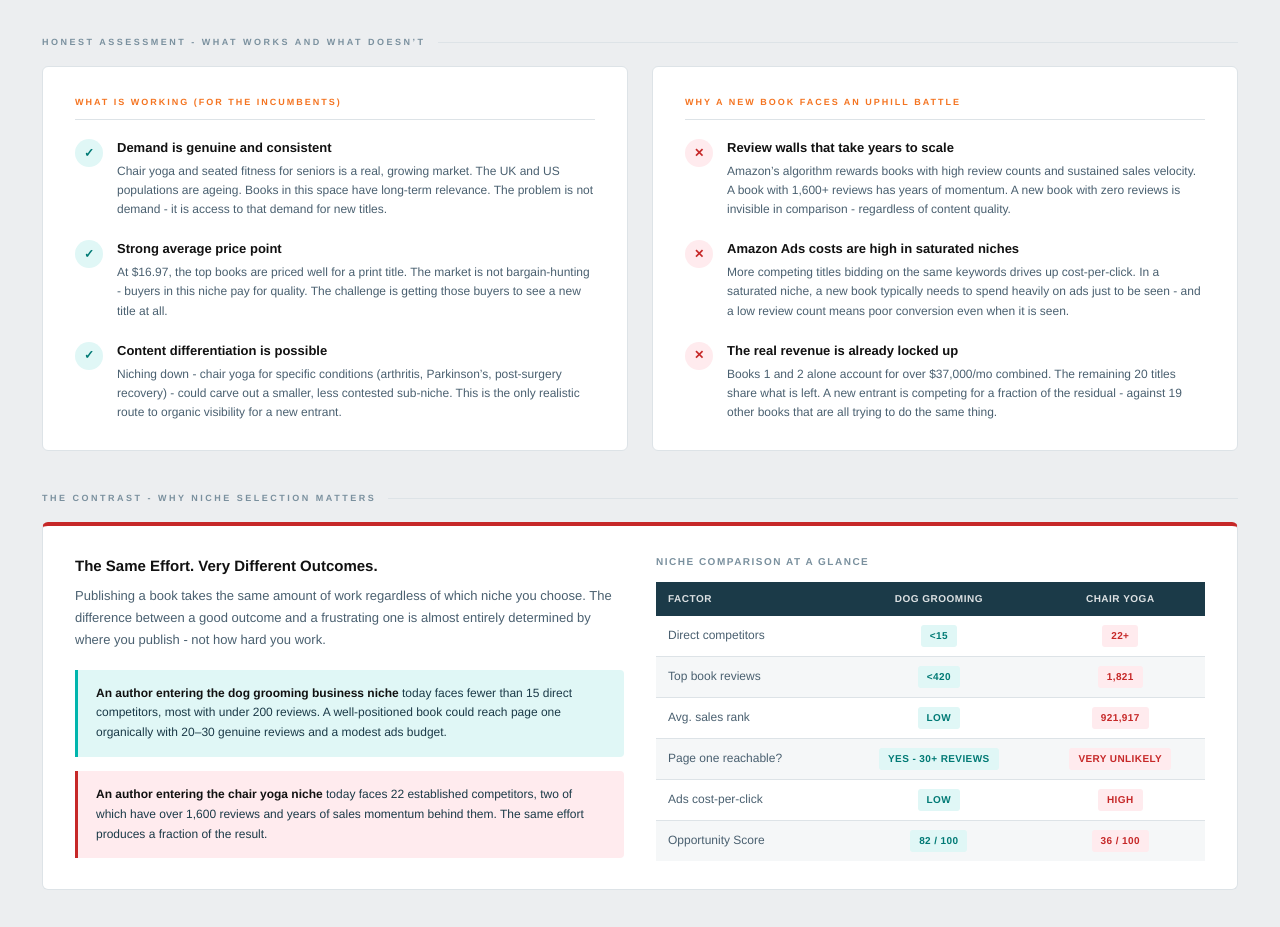
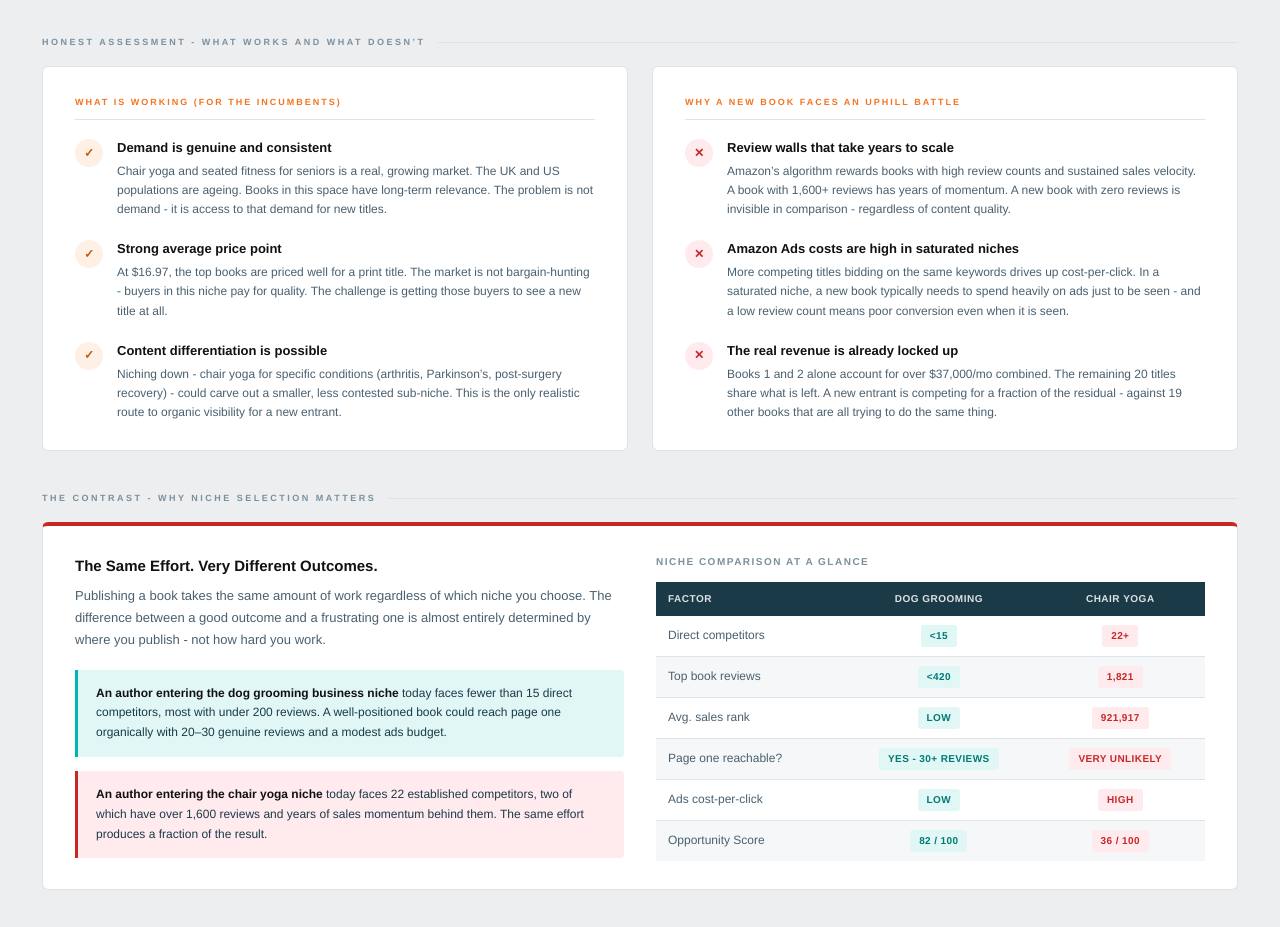
Before and after one commit to johnhones/kdp-chair-yoga-example, a plain HTML site: page index.html in a window 1280 px wide. Shown: the part 1740-2667 px from the top of the page. Drawn offline with Linux system fonts and the light colour scheme.

Commit message:
Update dashboard — 2026-06-16 15:09

```diff
--- a/index.html
+++ b/index.html
@@ -1,4 +1,4 @@
-<!DOCTYPE html><!-- build:20260616121015 -->
+<!DOCTYPE html><!-- build:20260616140620 -->
 <html lang="en">
 <head>
 <meta charset="UTF-8">
@@ -323,21 +323,21 @@
   <div class="card">
     <div class="card-hdr">What Is Working (For the Incumbents)</div>
     <div class="item">
-      <div class="item-icon icon-teal">&#10003;</div>
+      <div class="item-icon icon-orange">&#10003;</div>
       <div>
         <div class="item-t">Demand is genuine and consistent</div>
         <div class="item-b">Chair yoga and seated fitness for seniors is a real, growing market. The UK and US populations are ageing. Books in this space have long-term relevance. The problem is not demand - it is access to that demand for new titles.</div>
       </div>
     </div>
     <div class="item">
-      <div class="item-icon icon-teal">&#10003;</div>
+      <div class="item-icon icon-orange">&#10003;</div>
       <div>
         <div class="item-t">Strong average price point</div>
         <div class="item-b">At $16.97, the top books are priced well for a print title. The market is not bargain-hunting - buyers in this niche pay for quality. The challenge is getting those buyers to see a new title at all.</div>
       </div>
     </div>
     <div class="item">
-      <div class="item-icon icon-teal">&#10003;</div>
+      <div class="item-icon icon-orange">&#10003;</div>
       <div>
         <div class="item-t">Content differentiation is possible</div>
         <div class="item-b">Niching down - chair yoga for specific conditions (arthritis, Parkinson&rsquo;s, post-surgery recovery) - could carve out a smaller, less contested sub-niche. This is the only realistic route to organic visibility for a new entrant.</div>
```
